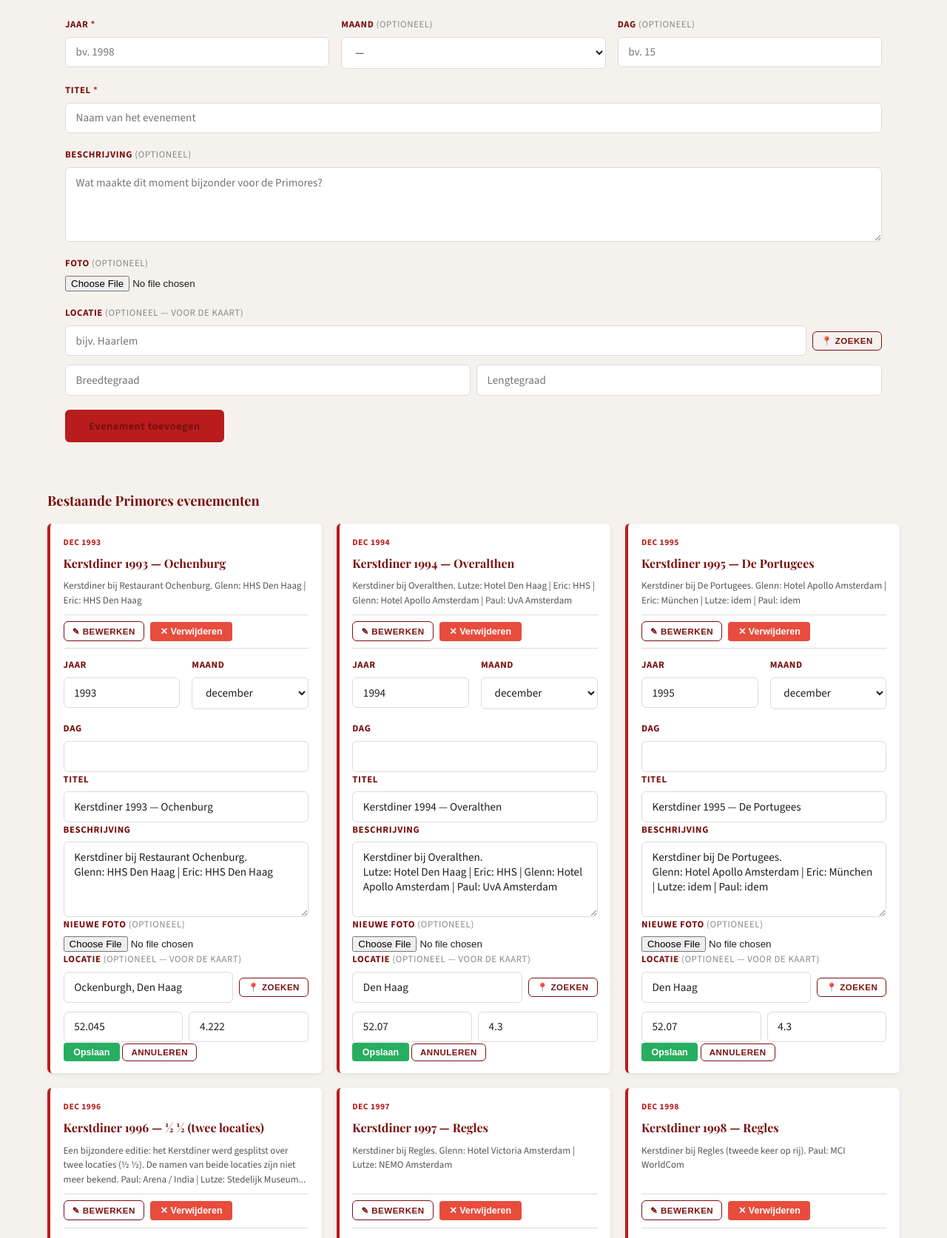
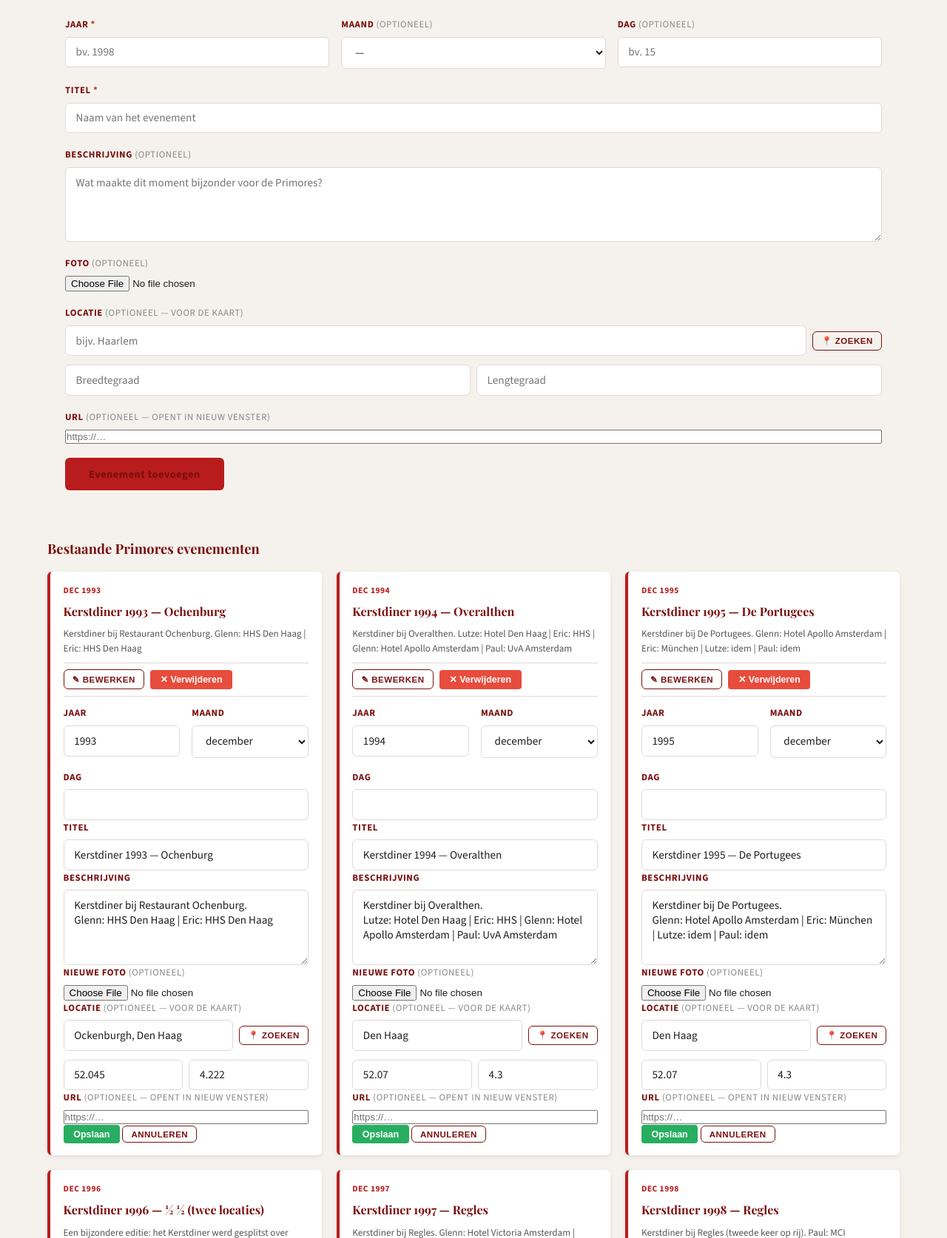
Before and after one commit to it-mannetje/primores, a Flask app: page /admin in a window 1280 px wide. Shown: the part 336-2010 px from the top of the page at 74% size. Run offline with Flask 3, Linux system fonts and the light colour scheme; the visitor is signed in with stand-in values (Sample User, id 1); data comes from the database, SQL or seed files in the repository; some web fonts are replaced.

Commit message:
Add URL field to events — shown as link in modal, opens in new window
Co-Authored-By: Claude Sonnet 4.6 <noreply@anthropic.com>

```diff
--- a/app.py
+++ b/app.py
@@ -64,7 +64,7 @@ def init_db():
             photo_filename TEXT
         );
     ''')
-    for col_def in ['location_name TEXT', 'location_lat REAL', 'location_lng REAL']:
+    for col_def in ['location_name TEXT', 'location_lat REAL', 'location_lng REAL', 'url TEXT']:
         try:
             conn.execute(f'ALTER TABLE events ADD COLUMN {col_def}')
         except Exception:
@@ -194,6 +194,7 @@ def api_events():
             'location_name': e['location_name'],
             'location_lat':  e['location_lat'],
             'location_lng':  e['location_lng'],
+            'url':           e['url'],
         })
     return jsonify(result)
 
@@ -223,6 +224,7 @@ def submit(person_name):
         location_name = request.form.get('location_name', '').strip() or None
         location_lat  = request.form.get('location_lat', type=float)
         location_lng  = request.form.get('location_lng', type=float)
+        url           = request.form.get('url', '').strip() or None
 
         errors = []
         if not date_year or not (1940 <= date_year <= 2030):
@@ -244,10 +246,10 @@ def submit(person_name):
         conn = get_db()
         conn.execute(
             'INSERT INTO events (person_name, date_year, date_month, date_day, title, description, '
-            'photo_filename, approved, is_primores, location_name, location_lat, location_lng) '
-            'VALUES (?,?,?,?,?,?,?,0,0,?,?,?)',
+            'photo_filename, approved, is_primores, location_name, location_lat, location_lng, url) '
+            'VALUES (?,?,?,?,?,?,?,0,0,?,?,?,?)',
             (member['name'], date_year, date_month, date_day, title, description, photo_filename,
-             location_name, location_lat, location_lng)
+             location_name, location_lat, location_lng, url)
         )
         conn.commit()
         conn.close()
@@ -403,6 +405,7 @@ def admin_edit_approved(eid):
     location_name = request.form.get('location_name', '').strip() or None
     location_lat  = request.form.get('location_lat', type=float)
     location_lng  = request.form.get('location_lng', type=float)
+    url           = request.form.get('url', '').strip() or None
 
     photo_filename = old['photo_filename'] if old else None
     new_photo = save_photo('photo')
@@ -413,9 +416,9 @@ def admin_edit_approved(eid):
     conn = get_db()
     conn.execute(
         'UPDATE events SET date_year=?, date_month=?, date_day=?, title=?, description=?, '
-        'photo_filename=?, location_name=?, location_lat=?, location_lng=? WHERE id=?',
+        'photo_filename=?, location_name=?, location_lat=?, location_lng=?, url=? WHERE id=?',
         (date_year, date_month, date_day, title, description, photo_filename,
-         location_name, location_lat, location_lng, eid)
+         location_name, location_lat, location_lng, url, eid)
     )
     conn.commit()
     conn.close()
@@ -444,6 +447,7 @@ def admin_edit_primores(eid):
     location_name = request.form.get('location_name', '').strip() or None
     location_lat  = request.form.get('location_lat', type=float)
     location_lng  = request.form.get('location_lng', type=float)
+    url           = request.form.get('url', '').strip() or None
 
     photo_filename = old['photo_filename'] if old else None
     new_photo = save_photo('photo')
@@ -454,9 +458,9 @@ def admin_edit_primores(eid):
     conn = get_db()
     conn.execute(
         'UPDATE events SET date_year=?, date_month=?, date_day=?, title=?, description=?, '
-        'photo_filename=?, location_name=?, location_lat=?, location_lng=? WHERE id=?',
+        'photo_filename=?, location_name=?, location_lat=?, location_lng=?, url=? WHERE id=?',
         (date_year, date_month, date_day, title, description, photo_filename,
-         location_name, location_lat, location_lng, eid)
+         location_name, location_lat, location_lng, url, eid)
     )
     conn.commit()
     conn.close()
@@ -473,6 +477,7 @@ def _upsert_event(person_name, is_primores):
     location_name = request.form.get('location_name', '').strip() or None
     location_lat  = request.form.get('location_lat', type=float)
     location_lng  = request.form.get('location_lng', type=float)
+    url           = request.form.get('url', '').strip() or None
 
     if not date_year or not title:
         flash('Jaar en titel zijn verplicht.', 'error')
@@ -483,11 +488,11 @@ def _upsert_event(person_name, is_primores):
     conn = get_db()
     conn.execute(
         'INSERT INTO events (person_name, date_year, date_month, date_day, title, description, '
-        'photo_filename, approved, is_primores, location_name, location_lat, location_lng) '
-        'VALUES (?,?,?,?,?,?,?,?,?,?,?,?)',
+        'photo_filename, approved, is_primores, location_name, location_lat, location_lng, url) '
+        'VALUES (?,?,?,?,?,?,?,?,?,?,?,?,?)',
         (person_name, date_year, date_month, date_day, title, description, photo_filename,
          1 if is_primores else 0, 1 if is_primores else 0,
-         location_name, location_lat, location_lng)
+         location_name, location_lat, location_lng, url)
     )
     conn.commit()
     conn.close()
--- a/static/css/style.css
+++ b/static/css/style.css
@@ -621,6 +621,20 @@ a   { color: inherit; text-decoration: none; }
   line-height: 1.7;
   white-space: pre-line;
 }
+
+.modal-url {
+  display: inline-block;
+  margin-top: .75rem;
+  font-size: .9rem;
+  color: var(--navy);
+  font-weight: 600;
+  text-decoration: none;
+  border: 1.5px solid var(--navy);
+  border-radius: 20px;
+  padding: .3rem .9rem;
+  transition: background .15s, color .15s;
+}
+.modal-url:hover { background: var(--navy); color: #fff; }
 
 
 /* ══════════════════════════════════════════════════════
--- a/static/js/timeline.js
+++ b/static/js/timeline.js
@@ -247,6 +247,7 @@
       <div class="modal-date">${dateStr}</div>
       ${ev.photo_url ? `<img class="modal-photo" src="${ev.photo_url}" alt="${ev.title}">` : ''}
       ${ev.description ? `<p class="modal-desc">${ev.description.replace(/\n/g,'<br>')}</p>` : ''}
+      ${ev.url ? `<a class="modal-url" href="${ev.url}" target="_blank" rel="noopener noreferrer">🔗 Meer informatie</a>` : ''}
     `;
     modal.hidden = false;
     document.getElementById('modalClose').focus();
--- a/templates/admin.html
+++ b/templates/admin.html
@@ -80,6 +80,10 @@
                  placeholder="Lengtegraad">
         </div>
       </div>
+      <div class="field">
+        <label>URL <span class="optional">(optioneel — opent in nieuw venster)</span></label>
+        <input type="url" name="url" placeholder="https://…">
+      </div>
       <button type="submit" class="btn-submit btn--gold">Evenement toevoegen</button>
     </form>
 
@@ -154,6 +158,10 @@
                 <input type="number" step="any" name="location_lng" id="loc-lng-{{ e.id }}"
                        value="{{ e.location_lng or '' }}" placeholder="Lengtegraad">
               </div>
+            </div>
+            <div class="field">
+              <label>URL <span class="optional">(optioneel — opent in nieuw venster)</span></label>
+              <input type="url" name="url" value="{{ e.url or '' }}" placeholder="https://…">
             </div>
             <button type="submit" class="btn-approve">Opslaan</button>
             <button type="button" class="btn-outline btn--small" onclick="toggleEdit({{ e.id }})">Annuleren</button>
@@ -244,6 +252,10 @@
                 <input type="number" step="any" name="location_lng" id="loc-lng-{{ e.id }}"
                        value="{{ e.location_lng or '' }}" placeholder="Lengtegraad">
               </div>
+            </div>
+            <div class="field">
+              <label>URL <span class="optional">(optioneel — opent in nieuw venster)</span></label>
+              <input type="url" name="url" value="{{ e.url or '' }}" placeholder="https://…">
             </div>
             <button type="submit" class="btn-approve">Opslaan</button>
             <button type="button" class="btn-outline btn--small" onclick="toggleEdit({{ e.id }})">Annuleren</button>
--- a/templates/overzicht.html
+++ b/templates/overzicht.html
@@ -105,6 +105,7 @@ function showModal(e) {
     <div class="modal-date">${dateStr}</div>
     ${e.photo_url ? `<img class="modal-photo" src="${e.photo_url}" alt="${e.title}">` : ''}
     ${e.description ? `<p class="modal-desc">${e.description.replace(/\n/g,'<br>')}</p>` : ''}
+    ${e.url ? `<a class="modal-url" href="${e.url}" target="_blank" rel="noopener noreferrer">🔗 Meer informatie</a>` : ''}
   `;
   const modal = document.getElementById('eventModal');
   modal.hidden = false;
--- a/templates/submit.html
+++ b/templates/submit.html
@@ -73,6 +73,11 @@
         <input type="number" step="any" id="location_lat" name="location_lat" placeholder="Breedtegraad">
         <input type="number" step="any" id="location_lng" name="location_lng" placeholder="Lengtegraad">
       </div>
+    </div>
+
+    <div class="field">
+      <label for="url">URL <span class="optional">(optioneel — opent in nieuw venster)</span></label>
+      <input type="url" id="url" name="url" placeholder="https://…">
     </div>
 
     <div class="field">
```
